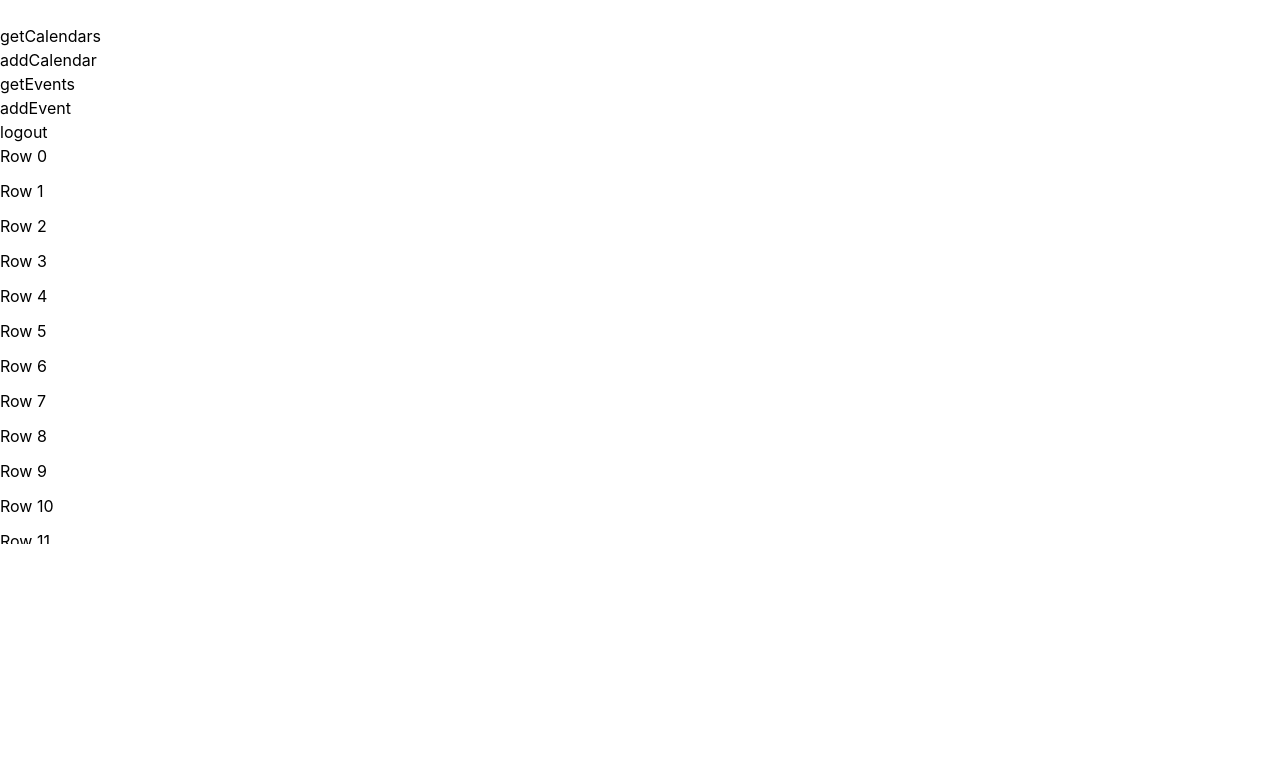
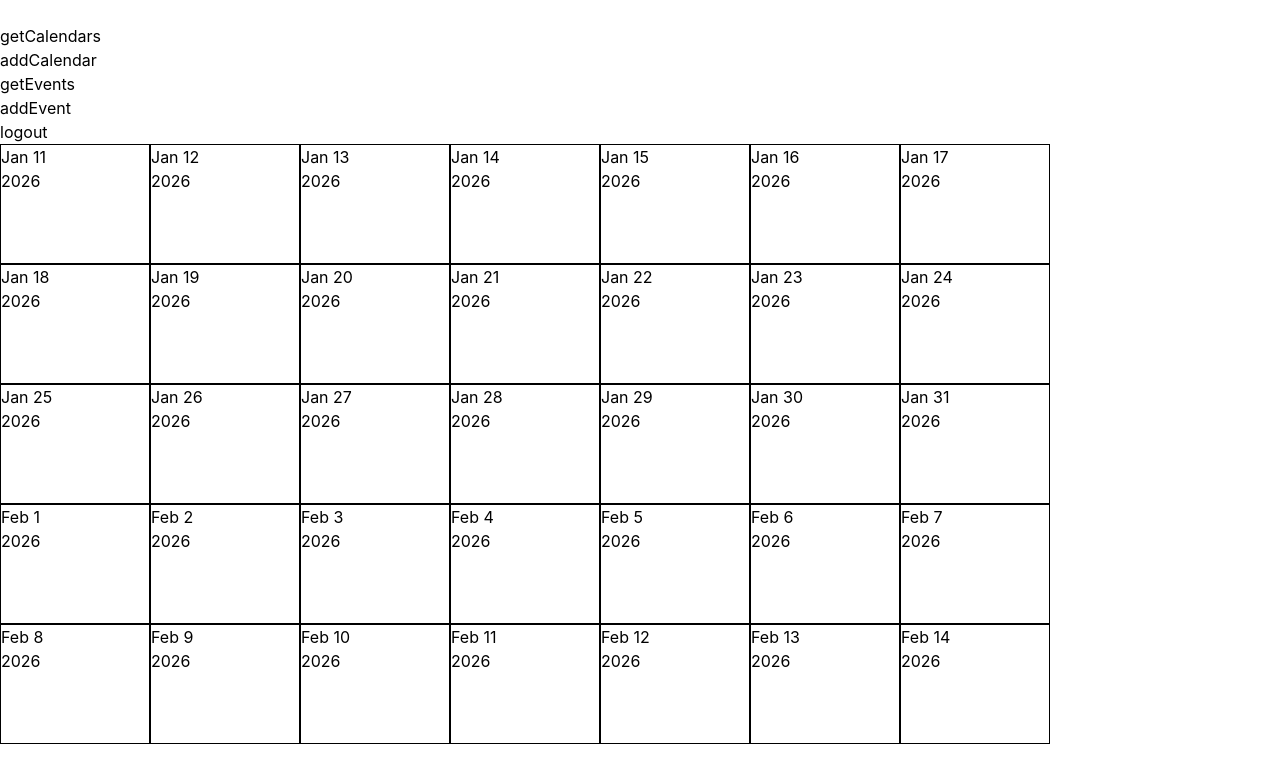
Before and after one commit to Eeritvan/calendar, a React (Vite) app in the folder frontend/: page / in a window 1280 px wide. Shown: the top 782 px of the page. Built offline with nearby package versions, Linux system fonts and the light colour scheme; no server answers.

Commit message:
feat: added rough skeleton for the calendar

```diff
--- a/frontend/src/features/calendar/calendar.tsx
+++ b/frontend/src/features/calendar/calendar.tsx
@@ -1,50 +1,139 @@
 import { useVirtualizer } from '@tanstack/react-virtual';
-import { useRef } from 'react';
+import { useEffect, useRef } from 'react';
+
+const getWeekStart = (date: Date): Date => {
+  const result = new Date(date);
+  result.setDate(result.getDate() - result.getDay());
+  result.setHours(0, 0, 0, 0);
+  return result;
+};
+
+const generateWeekData = (weekIndex: number, referenceDate: Date): Array<string> => {
+  const weekStart = getWeekStart(referenceDate);
+  const targetWeekStart = new Date(weekStart);
+  targetWeekStart.setDate(weekStart.getDate() + (weekIndex * 7));
+
+  const weekData: Array<string> = [];
+  for (let day = 0; day < 7; day++) {
+    const currentDate = new Date(targetWeekStart);
+    currentDate.setDate(targetWeekStart.getDate() + day);
+
+    const monthDay = currentDate.toLocaleDateString('en-US', {
+      month: 'short',
+      day: 'numeric'
+    });
+    const year = currentDate.getFullYear();
+    weekData.push(`${monthDay}\n${year}`);
+  }
+
+  return weekData;
+};
+
+const getWeekDates = (weekIndex: number, referenceDate: Date): { start: Date; end: Date } => {
+  const weekStart = getWeekStart(referenceDate);
+  const targetWeekStart = new Date(weekStart);
+  targetWeekStart.setDate(weekStart.getDate() + (weekIndex * 7));
+
+  const targetWeekEnd = new Date(targetWeekStart);
+  targetWeekEnd.setDate(targetWeekStart.getDate() + 6);
+
+  return { start: targetWeekStart, end: targetWeekEnd };
+};
+
+const COLUMN_WIDTH = 150;
+const ROW_HEIGHT = 120;
+const TOTAL_WEEKS = 2000;
+const CURRENT_WEEK_INDEX = Math.floor(TOTAL_WEEKS / 2);
 
 const Calendar = () => {
-  const parentRef = useRef(null)
+  const parentRef = useRef(null);
+  const referenceDate = useRef(new Date()).current;
 
   const rowVirtualizer = useVirtualizer({
-    count: 10000,
+    count: TOTAL_WEEKS,
     getScrollElement: () => parentRef.current,
-    estimateSize: () => 35,
-  })
+    estimateSize: () => (ROW_HEIGHT),
+    initialOffset: CURRENT_WEEK_INDEX * ROW_HEIGHT,
+    overscan: 5,
+  });
+
+  const columnVirtualizer = useVirtualizer({
+    horizontal: true,
+    count: 7,
+    getScrollElement: () => parentRef.current,
+    estimateSize: () => COLUMN_WIDTH,
+  });
+
+  const rowItems = rowVirtualizer.getVirtualItems();
+  const columnItems = columnVirtualizer.getVirtualItems();
+
+  useEffect(() => {
+    if (rowItems.length > 0) {
+      const firstRowIndex = rowItems[0].index;
+      const lastRowIndex = rowItems[rowItems.length - 1].index;
+
+      const firstWeekDates = getWeekDates(firstRowIndex - 1 - CURRENT_WEEK_INDEX, referenceDate);
+      const lastWeekDates = getWeekDates(lastRowIndex - 1 - CURRENT_WEEK_INDEX, referenceDate);
+
+      console.log('First visible date:', firstWeekDates.start.toLocaleDateString('en-US', {
+        weekday: 'short',
+        year: 'numeric',
+        month: 'short',
+        day: 'numeric'
+      }));
+      console.log('Last visible date:', lastWeekDates.end.toLocaleDateString('en-US', {
+        weekday: 'short',
+        year: 'numeric',
+        month: 'short',
+        day: 'numeric'
+      }));
+    }
+  }, [rowItems, referenceDate]);
 
   return (
     <div
       ref={parentRef}
-      style={{
-        height: `400px`,
-        overflow: 'auto', // Make it scroll!
-      }}
+      className="h-150 overflow-auto bg-white"
     >
-      {/* The large inner element to hold all of the items */}
       <div
+        className="relative"
         style={{
           height: `${rowVirtualizer.getTotalSize()}px`,
-          width: '100%',
-          position: 'relative',
+          width: `${columnVirtualizer.getTotalSize()}px`,
         }}
       >
-        {/* Only the visible items in the virtualizer, manually positioned to be in view */}
-        {rowVirtualizer.getVirtualItems().map((virtualItem) => (
-          <div
-            key={virtualItem.key}
-            style={{
-              position: 'absolute',
-              top: 0,
-              left: 0,
-              width: '100%',
-              height: `${virtualItem.size}px`,
-              transform: `translateY(${virtualItem.start}px)`,
-            }}
-          >
-            Row {virtualItem.index}
-          </div>
-        ))}
+        {rowItems.map((row) => {
+          const weekData = generateWeekData(row.index - 1 - CURRENT_WEEK_INDEX, referenceDate);
+
+          return (
+            <div
+              key={row.key}
+              data-index={row.index}
+              ref={rowVirtualizer.measureElement}
+              className="absolute w-full grid grid-cols-7"
+              style={{
+                transform: `translateY(${row.start}px)`,
+              }}
+            >
+              {columnItems.map((column) => {
+                const cellContent = weekData[column.index];
+
+                return (
+                  <div
+                    key={column.key}
+                    className={`overflow-hidden whitespace-pre-wrap border hover:bg-red-200`}
+                    style={{ minHeight: ROW_HEIGHT }}
+                  >
+                    {cellContent}
+                  </div>
+                );
+              })}
+            </div>
+          );
+        })}
       </div>
     </div>
-  )
-}
+  );
+};
 
-export default Calendar
+export default Calendar;
```
Also changed, not shown: 1 other file (tests, documents, lock files or other folders).
